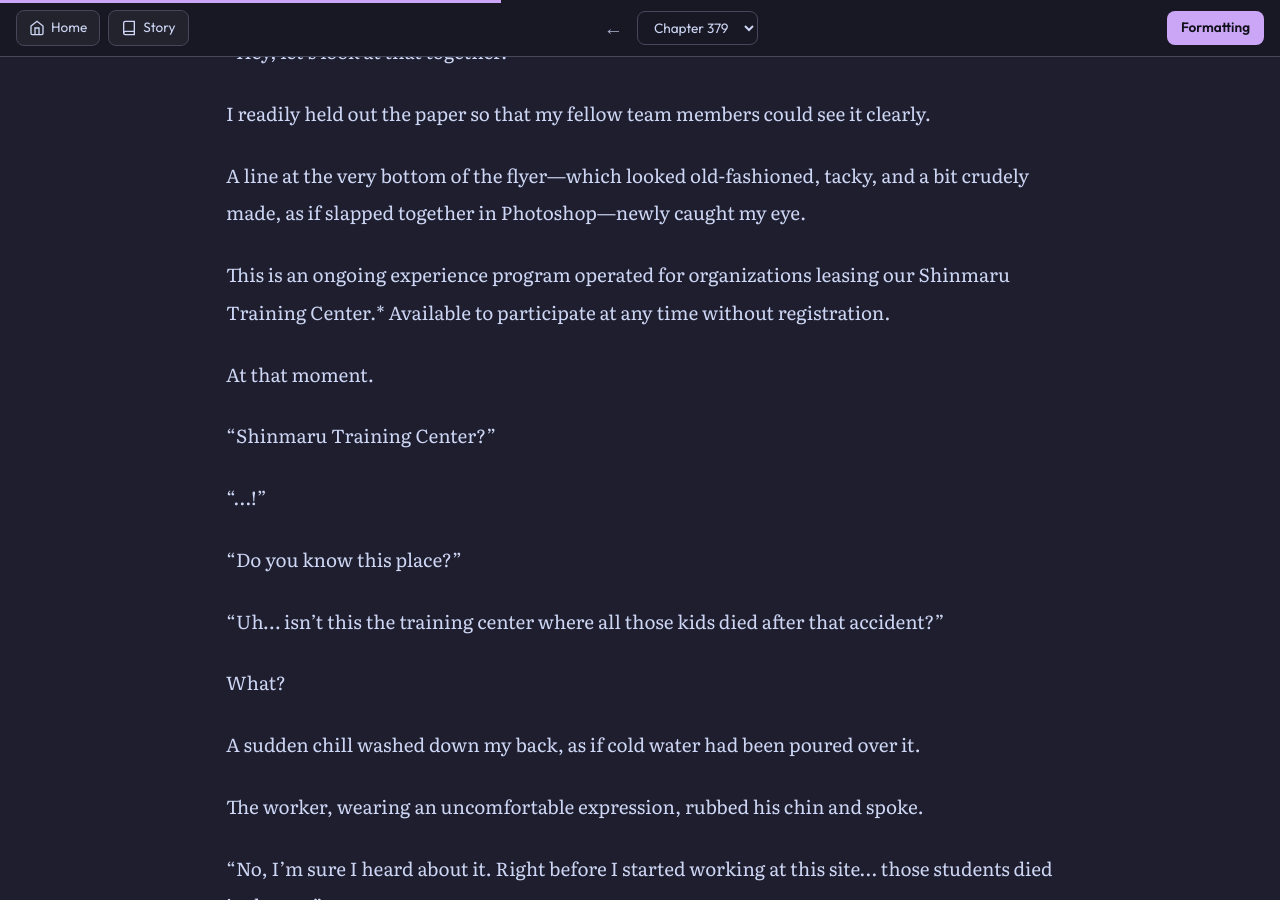
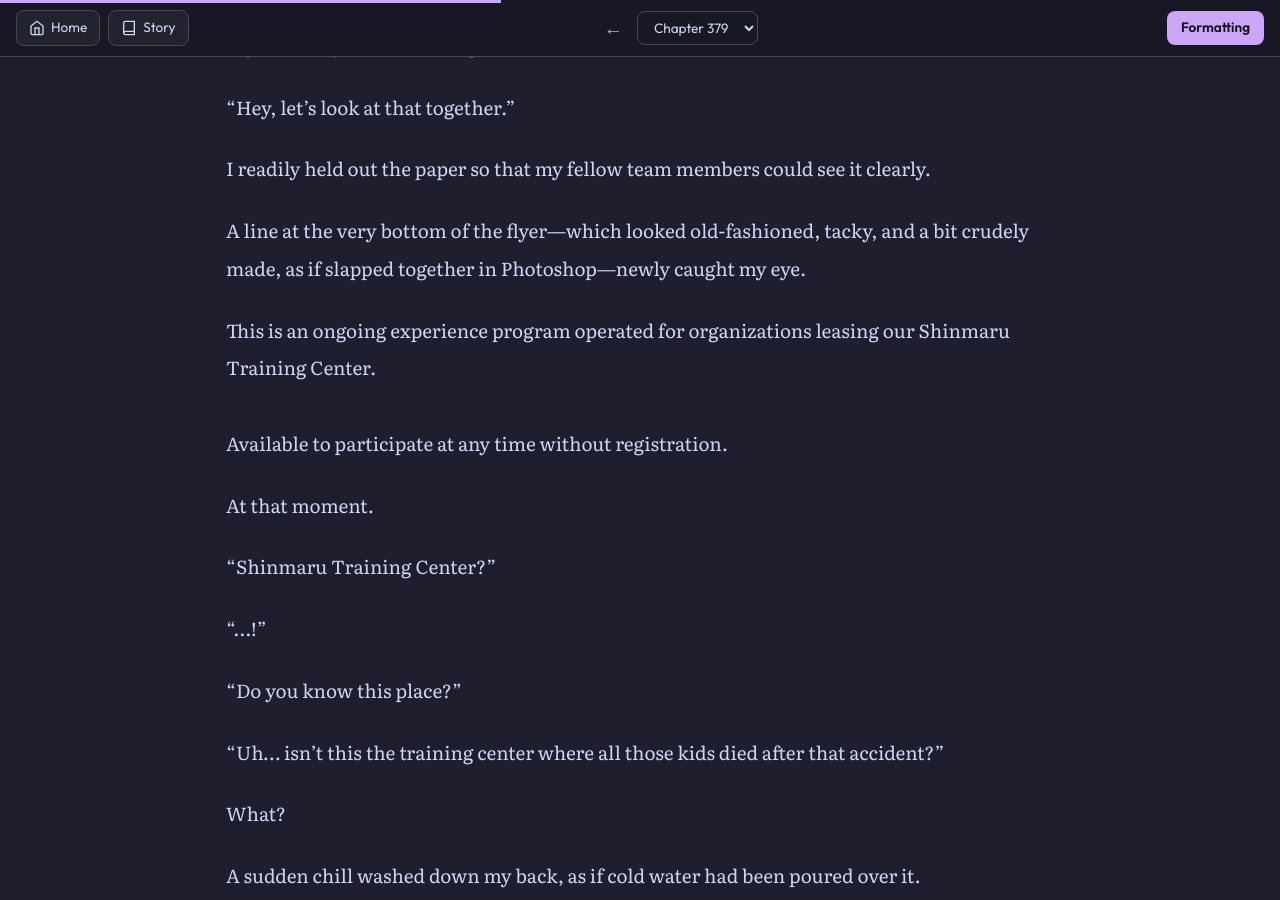
Before and after one commit to soleumn/soleumn.github.io, a Jekyll site: the page built from _chapters/gsgw/ch379.md, in a window 1280 px wide and 900 px high, scrolled down 9103 px. Built offline with Jekyll 4.4.1, drawn with Linux system fonts in a browser that asks for light colours; comment, search, counter and statistics services are not loaded; some of the changed text lies outside the part shown.

Commit message:
Update ch379.md

```diff
--- a/_chapters/gsgw/ch379.md
+++ b/_chapters/gsgw/ch379.md
@@ -236,7 +236,7 @@
 
 <mark>Collect <strong><s>4</s>3</strong> stamps and claim your prize.</mark>
 
-<small>Let's visit the famous spots of Sagyeong Mountain in the sunless darkness to build our courage and fortitude, and discipline our minds.</small>
+<small><center>Let's visit the famous spots of Sagyeong Mountain in the sunless darkness to build our courage and fortitude, and discipline our minds.<center></small>
 
 **<center>Fairy Rock – Sagyeong Villa – Osaek Mineral Spring</center>**
 
@@ -265,11 +265,7 @@
 
 A line at the very bottom of the flyer—which looked old-fashioned, tacky, and a bit crudely made, as if slapped together in Photoshop—newly caught my eye.
 
-<p align="right">
-This is an ongoing experience program operated for organizations leasing our Shinmaru Training Center.*
-
-Available to participate at any time without registration.
-</p>
+<p align="right">This is an ongoing experience program operated for organizations leasing our Shinmaru Training Center.<br><br>Available to participate at any time without registration.</p>
 
 At that moment.
 
```
